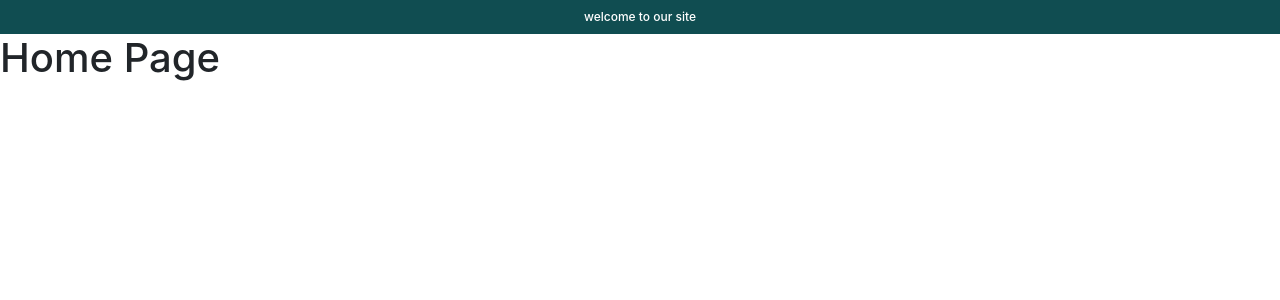
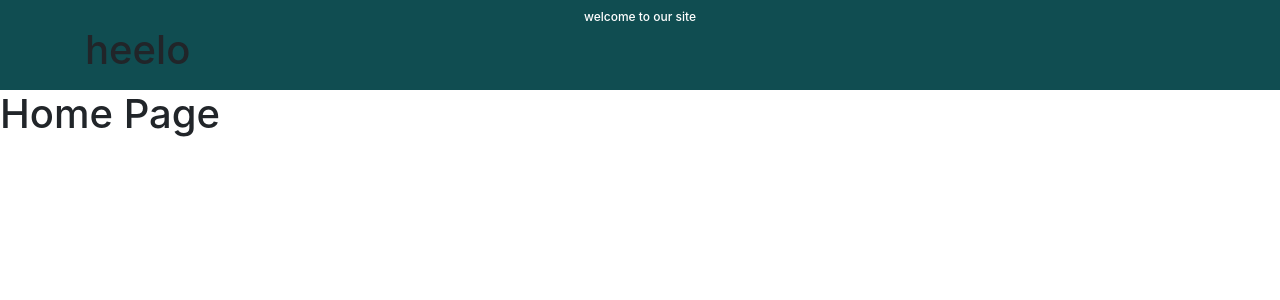
Before and after one commit to AshimaKamboj/E-commerce, a React (Create React App) app: page / in a window 1280 px wide. Shown: the top 300 px of the page. Built offline with nearby package versions, Linux system fonts and the light colour scheme.

Commit message:
added header

```diff
--- a/src/Components/Header/index.js
+++ b/src/Components/Header/index.js
@@ -5,6 +5,7 @@ return(
         <div className="top-strip bg-blue">
             <div className="container">
                 <p className="mb-0 mt-0 text-center">welcome to our site</p>
+                <h1>heelo</h1>
             </div>
         </div>
      </div>
```
